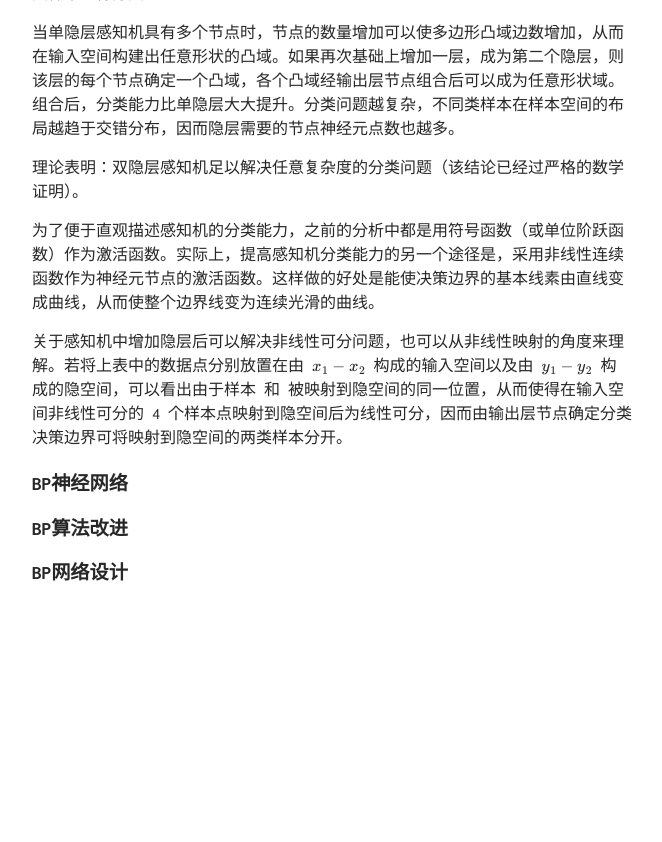
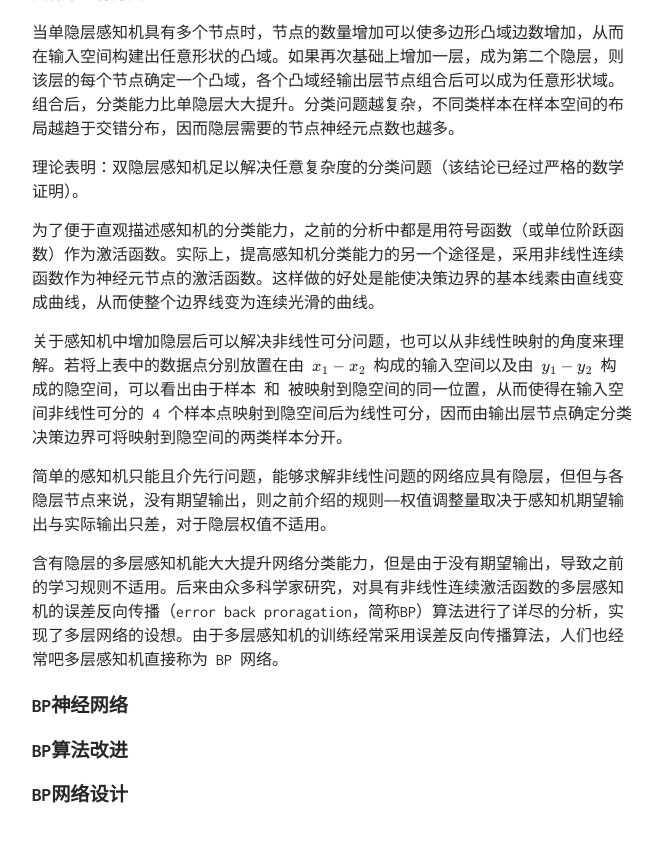
Before and after one commit to TobiahShaw/TobiahShaw.github.io, a Jekyll site: the page built from _posts/2019-09-30-Supervised-learning-neural-network.md, in a window 1280 px wide and 900 px high, scrolled down 5547 px. Shown: the top 842 px of the window, without its empty margins (308-970 px from the left). Built offline with Jekyll 4.4.1, drawn with Linux system fonts in a browser that asks for light colours; our own code applies the rules of GitHub Pages for plain Markdown files; formulas are drawn with MathJax 3; before the commit the page ends 6225 px from its top, so only the background shows below that.

Commit message:
ADD SUPPLEMENTAL CONTENT;

```diff
--- a/_posts/2019-09-30-Supervised-learning-neural-network.md
+++ b/_posts/2019-09-30-Supervised-learning-neural-network.md
@@ -167,6 +167,10 @@ $ X^4 $ | 1 | 1 | 1 | 1 | 0
 
 关于感知机中增加隐层后可以解决非线性可分问题，也可以从非线性映射的角度来理解。若将上表中的数据点分别放置在由 $ x_1-x_2 $ 构成的输入空间以及由 $ y_1-y_2 $ 构成的隐空间，可以看出由于样本  和  被映射到隐空间的同一位置，从而使得在输入空间非线性可分的 4 个样本点映射到隐空间后为线性可分，因而由输出层节点确定分类决策边界可将映射到隐空间的两类样本分开。
 
+简单的感知机只能且介先行问题，能够求解非线性问题的网络应具有隐层，但但与各隐层节点来说，没有期望输出，则之前介绍的规则——权值调整量取决于感知机期望输出与实际输出只差，对于隐层权值不适用。
+
+含有隐层的多层感知机能大大提升网络分类能力，但是由于没有期望输出，导致之前的学习规则不适用。后来由众多科学家研究，对具有非线性连续激活函数的多层感知机的误差反向传播（error back proragation，简称BP）算法进行了详尽的分析，实现了多层网络的设想。由于多层感知机的训练经常采用误差反向传播算法，人们也经常吧多层感知机直接称为 BP 网络。
+
 ## BP神经网络
 
 ## BP算法改进
```
